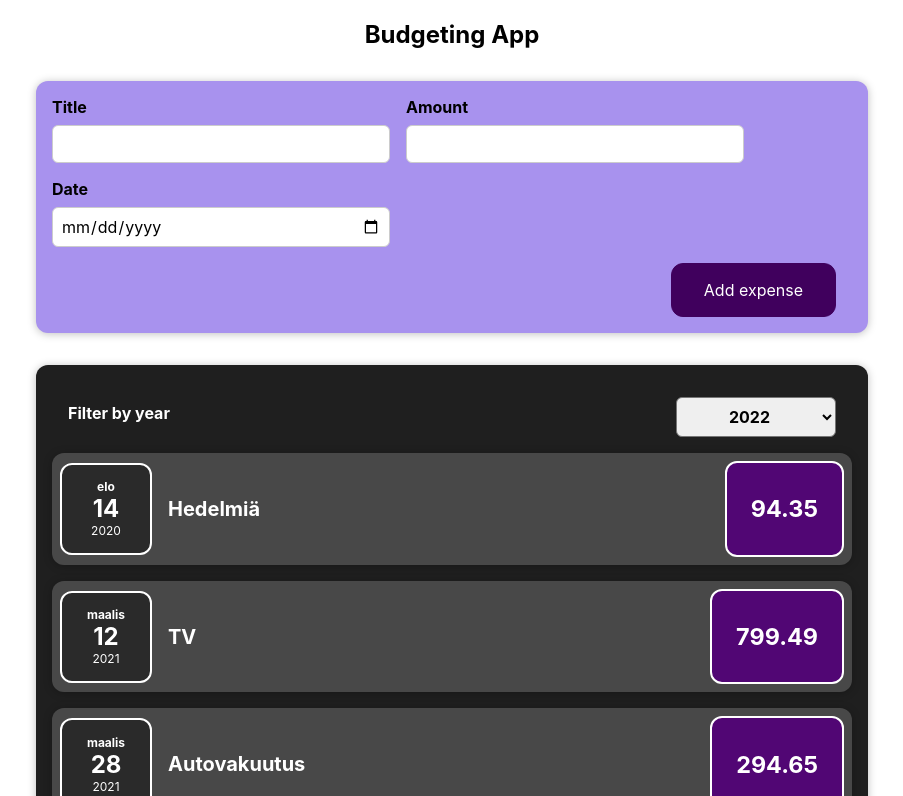
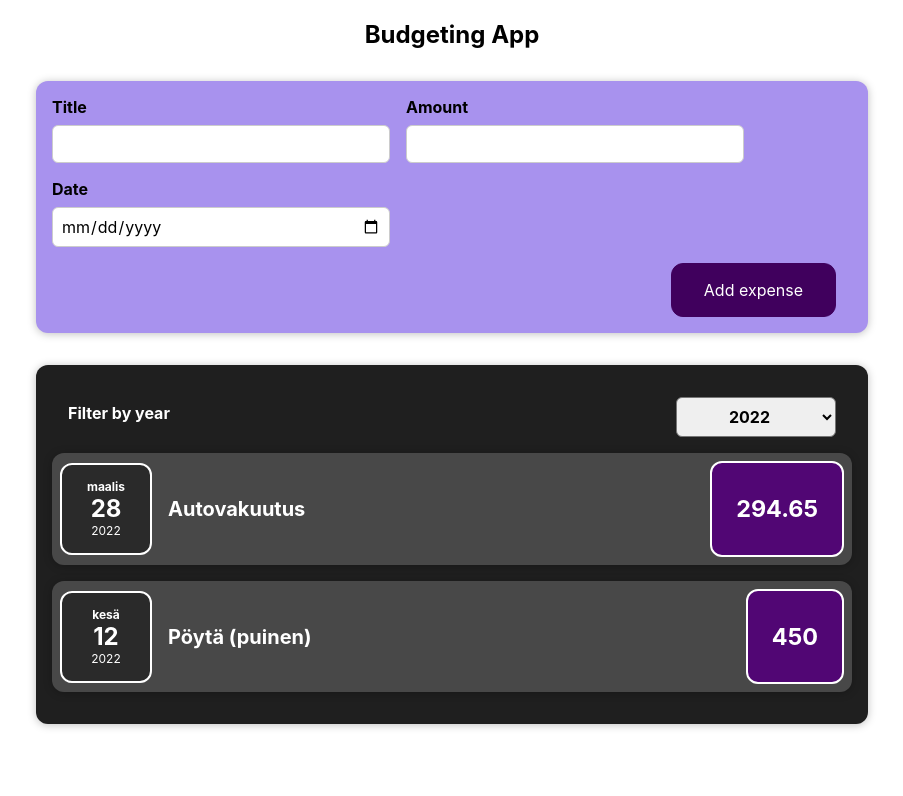
Before and after one commit to maijuriina/Budgeting-App, a React (Create React App) app in the folder budgeting-app/: page / in a window 1280 px wide. Shown: the top 796 px of the page, without its empty margins (188-1091 px from the left). Built offline with nearby package versions, Linux system fonts and the light colour scheme.

Commit message:
Filter now functional

```diff
--- a/budgeting-app/src/App.js
+++ b/budgeting-app/src/App.js
@@ -15,13 +15,13 @@ const DUMMY_EXPENSES = [
     id: "e3",
     title: "Autovakuutus",
     amount: 294.65,
-    date: new Date(2021, 2, 28),
+    date: new Date(2022, 2, 28),
   },
   {
     id: "e4",
     title: "Pöytä (puinen)",
     amount: 450,
-    date: new Date(2021, 5, 12),
+    date: new Date(2022, 5, 12),
   },
 ];
 
--- a/budgeting-app/src/components/Expenses/Expenses.js
+++ b/budgeting-app/src/components/Expenses/Expenses.js
@@ -12,6 +12,11 @@ const Expenses = (props) => {
     console.log(chosenFilterYear);
   };
 
+  // create a new list based on original list to filter based on year
+  const filteredExpenses = props.items.filter((expense) => {
+    return expense.date.getFullYear().toString() === filter; // returns true for those that match criteria and adds to list
+  });
+
   return (
     <div>
       <Card className="expenses">
@@ -20,7 +25,7 @@ const Expenses = (props) => {
           onChangeFilter={filterChangeHandler}
         />
 
-        {props.items.map((expense) => (
+        {filteredExpenses.map((expense) => (
           <ExpenseItem
             key={expense.id}
             title={expense.title}
```
